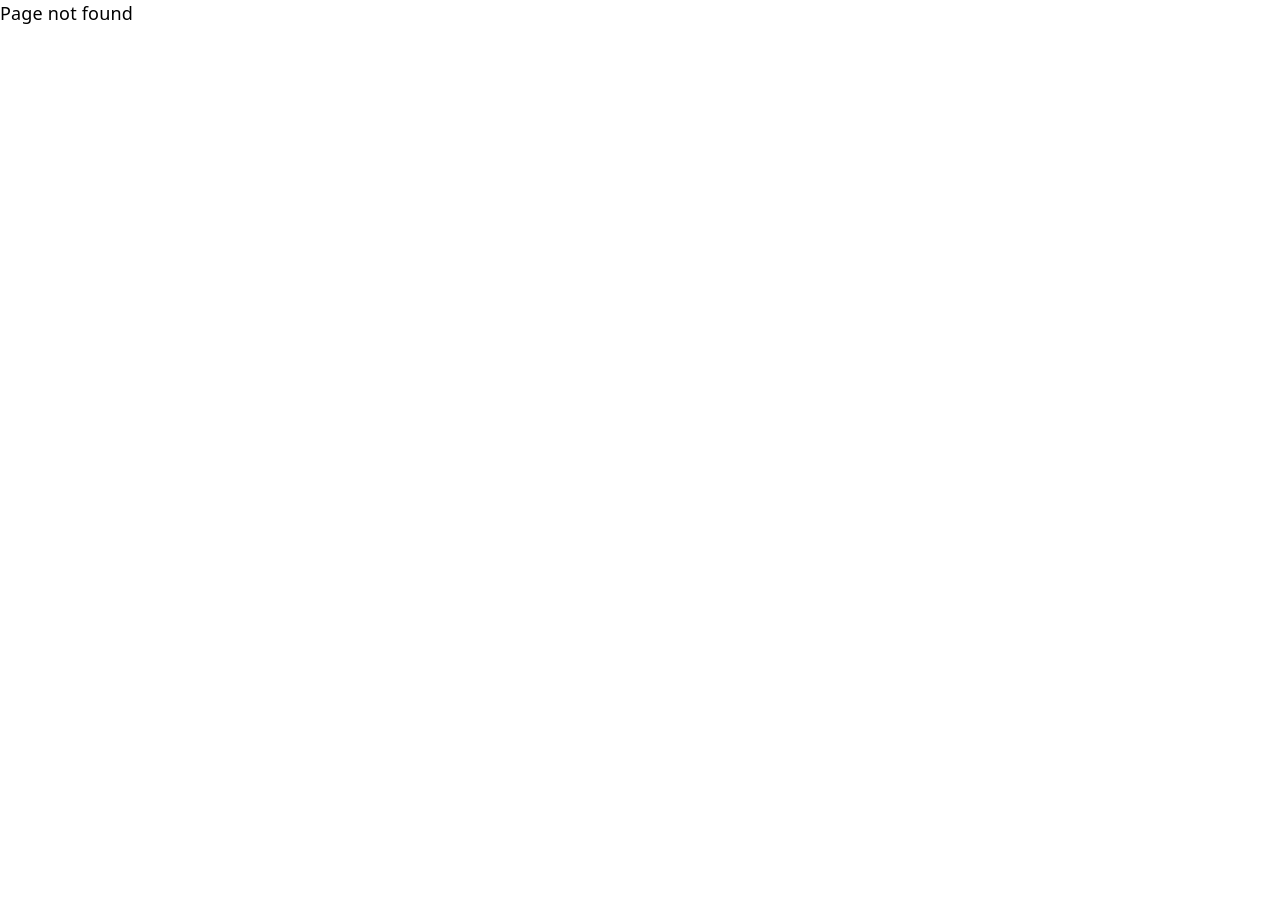
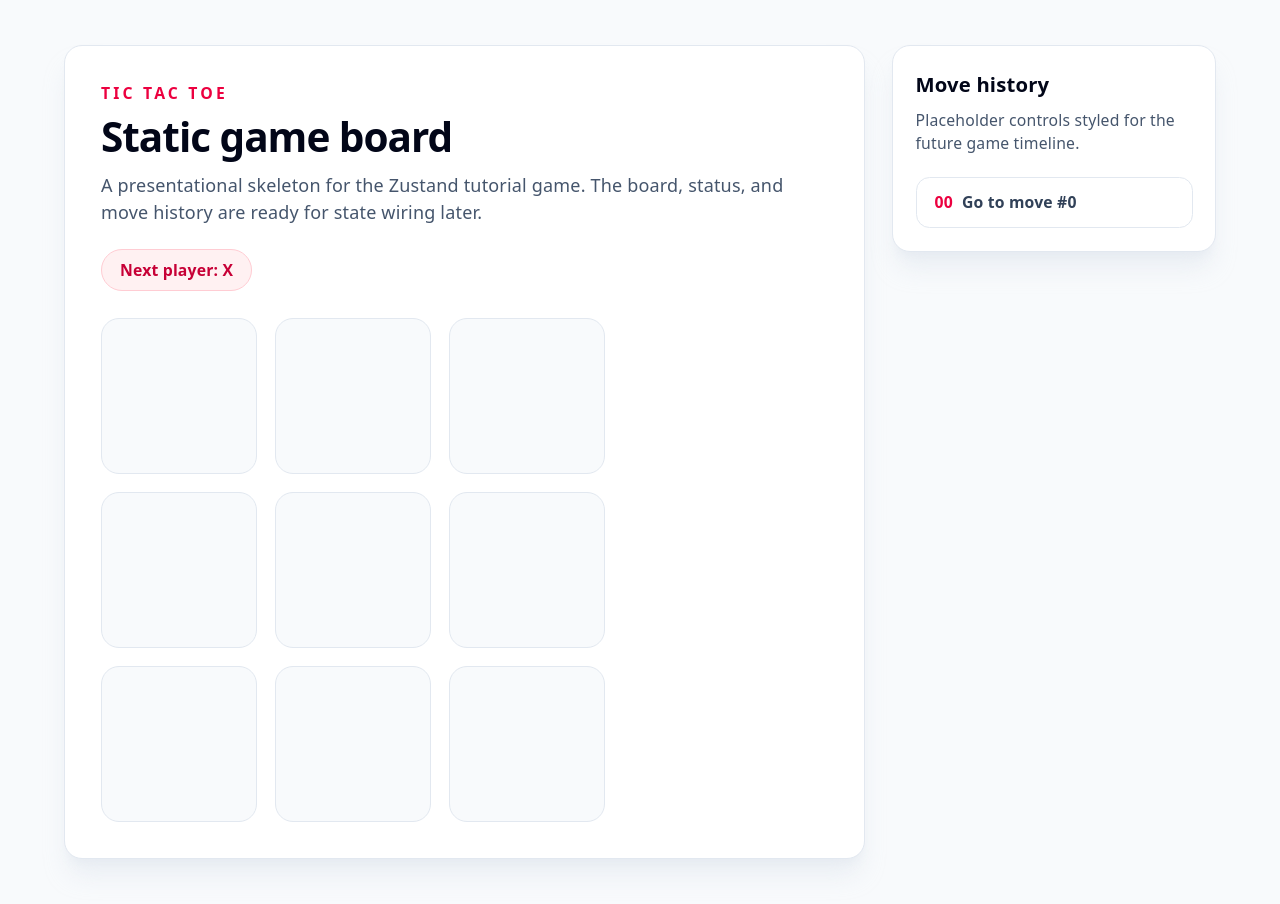
Before and after one commit to ganeshdevnr/pomodoro-task, a React (Vite) app: page /tic-tac in a window 1280 px wide. Before the commit this address had no page. Before the commit the page ends 800 px from the top, so only its background shows below. Built offline with nearby package versions, Linux system fonts and the light colour scheme.

Commit message:
implemented tic tac toe

```diff
--- a/src/components/navbar/NavBar.tsx
+++ b/src/components/navbar/NavBar.tsx
@@ -38,6 +38,14 @@ const options = [
       },
     }),
   },
+  {
+    label: 'Tic Tac',
+    link: linkOptions({
+      to: '/tic-tac',
+      className: navLinkClass,
+      activeProps: { className: activeNavLinkClass },
+    }),
+  },
 ]
 
 export function NavBar() {
--- a/src/pages/store/useStore.tsx
+++ b/src/pages/store/useStore.tsx
@@ -7,5 +7,10 @@ export interface Data {
 
 export const useStore = create<Data>((set) => ({
   bears: 100,
-  updateBears: (newBears: number) => set({ bears: newBears }),
+  updateBears: (newBears: number) => {
+    console.log('testing')
+    // prepare the new state
+
+    set({ bears: newBears })
+  },
 }))
--- /dev/null
+++ b/src/pages/tictac/tictac.tsx
@@ -0,0 +1,209 @@
+import { create } from 'zustand'
+
+type SquareValue = 'X' | 'O' | null
+
+// const moveHistory = [
+//   'Go to game start',
+//   'Go to move #1',
+//   'Go to move #2',
+//   'Go to move #3',
+//   'Go to move #4',
+// ]
+
+interface TicTacState {
+  currentPlayer: SquareValue
+  //   state: SquareValue[]
+  click: (position: number) => void
+  history: Array<SquareValue[]>
+  gotoMove: (index: number) => void
+  currentMove: number
+}
+
+const useTicTac = create<TicTacState>((set) => {
+  return {
+    history: [[null, null, null, null, null, null, null, null, null]],
+    currentPlayer: 'X',
+    // state: [null, null, null, null, null, null, null, null, null],
+    click: (position: number) => {
+      return set((state) => {
+        // check if currentMove is less than history.length. if so, then truncate the history
+        if (state.currentMove < state.history.length - 1) {
+          const newHistory = state.history.slice(0, state.currentMove + 1)
+
+          const _currentPlayer = newHistory.length % 2 === 0 ? 'O' : 'X'
+
+          const _newState = newHistory[newHistory.length - 1].map(
+            (value, index) => {
+              return index === position - 1 ? _currentPlayer : value
+            },
+          )
+
+          return {
+            history: [...newHistory, [..._newState]],
+            currentMove: newHistory.length,
+            currentPlayer: _currentPlayer === 'X' ? 'O' : 'X',
+          }
+        }
+
+        // calculate the new state
+        const latestState = state.history[state.history.length - 1]
+
+        const newState = latestState.map((value, index) => {
+          return index === position - 1 ? state.currentPlayer : value
+        })
+
+        return {
+          currentPlayer: state.currentPlayer === 'X' ? 'O' : 'X',
+          history: [...state.history, [...newState]],
+          currentMove: state.history.length,
+        }
+      })
+    },
+    currentMove: 0, // default is 1
+    gotoMove: (index: number) => {
+      return set({
+        currentMove: index,
+        currentPlayer: index % 2 === 0 ? 'X' : 'O',
+      })
+    },
+  }
+})
+
+export function TicTacComponent() {
+  return (
+    <main className="min-h-[calc(100svh-73px)] bg-slate-50 px-4 py-10 text-slate-700 sm:px-6 dark:bg-slate-950 dark:text-slate-300">
+      <section
+        className="mx-auto grid w-full max-w-5xl gap-6 lg:grid-cols-[minmax(0,1fr)_18rem] lg:items-start"
+        aria-labelledby="tic-tac-title"
+      >
+        <div className="rounded-2xl border border-slate-200 bg-white p-5 shadow-xl shadow-slate-200/70 sm:p-8 dark:border-slate-800 dark:bg-slate-900 dark:shadow-black/30">
+          <GameStatus />
+          <Board />
+        </div>
+
+        <MoveHistory />
+      </section>
+    </main>
+  )
+}
+
+function GameStatus() {
+  const nextPlayer = useTicTac((state) => state.currentPlayer)
+
+  return (
+    <header className="mb-6 text-center sm:text-left">
+      <p className="mb-2 text-sm font-semibold uppercase tracking-[0.2em] text-rose-600 dark:text-rose-300">
+        Tic Tac Toe
+      </p>
+      <h1
+        id="tic-tac-title"
+        className="text-3xl font-extrabold tracking-tight text-slate-950 sm:text-4xl dark:text-slate-50"
+      >
+        Static game board
+      </h1>
+      <p className="mt-3 max-w-2xl text-base text-slate-600 dark:text-slate-400">
+        A presentational skeleton for the Zustand tutorial game. The board,
+        status, and move history are ready for state wiring later.
+      </p>
+
+      <div className="mt-5 inline-flex rounded-full border border-rose-200 bg-rose-50 px-4 py-2 text-sm font-bold text-rose-700 dark:border-rose-500/30 dark:bg-rose-500/10 dark:text-rose-200">
+        Next player: {nextPlayer}
+      </div>
+    </header>
+  )
+}
+
+function calculateWinner(squares: SquareValue[]) {
+  const lines = [
+    [0, 1, 2],
+    [3, 4, 5],
+    [6, 7, 8],
+    [0, 3, 6],
+    [1, 4, 7],
+    [2, 5, 8],
+    [0, 4, 8],
+    [2, 4, 6],
+  ]
+
+  for (const [a, b, c] of lines) {
+    if (squares[a] && squares[a] === squares[b] && squares[a] === squares[c]) {
+      return squares[a]
+    }
+  }
+
+  return null
+}
+
+function Board() {
+  const currentMove = useTicTac((state) => state.currentMove)
+  const board = useTicTac((state) => state.history)[currentMove]
+
+  const winner = calculateWinner(board)
+
+  console.log(winner)
+
+  console.log(board)
+
+  return (
+    <div
+      className="mx-auto grid max-w-sm grid-cols-3 gap-3 sm:max-w-md sm:gap-4 lg:mx-0"
+      aria-label="Tic Tac Toe board"
+    >
+      {board.map((value, index) => {
+        return <Square key={index} value={value} position={index + 1} />
+      })}
+    </div>
+  )
+}
+
+function Square({ value, position }: { value: SquareValue; position: number }) {
+  const click = useTicTac((state) => state.click)
+
+  return (
+    <button
+      onClick={() => click(position)}
+      type="button"
+      aria-label={`Square ${position}${value ? ` contains ${value}` : ' is empty'}`}
+      className="aspect-square rounded-2xl border border-slate-200 bg-slate-50 text-5xl font-black text-slate-900 transition-colors hover:border-rose-300 hover:bg-rose-50 focus-visible:outline-2 focus-visible:outline-offset-2 focus-visible:outline-rose-500 sm:text-6xl dark:border-slate-700 dark:bg-slate-950 dark:text-slate-50 dark:hover:border-rose-500/60 dark:hover:bg-rose-500/10"
+    >
+      {/* Static placeholder value. Interactivity and state can replace this later. */}
+      {value}
+    </button>
+  )
+}
+
+function MoveHistory() {
+  const moveHistory = useTicTac((state) => state.history)
+
+  const goToMove = useTicTac((state) => state.gotoMove)
+
+  return (
+    <aside className="rounded-2xl border border-slate-200 bg-white p-5 shadow-xl shadow-slate-200/70 dark:border-slate-800 dark:bg-slate-900 dark:shadow-black/30">
+      <h2 className="text-lg font-bold text-slate-950 dark:text-slate-50">
+        Move history
+      </h2>
+      <p className="mt-2 text-sm text-slate-600 dark:text-slate-400">
+        Placeholder controls styled for the future game timeline.
+      </p>
+
+      <ol className="mt-5 space-y-3">
+        {moveHistory.map((move, index) => {
+          return (
+            <li>
+              <button
+                onClick={() => goToMove(index)}
+                type="button"
+                className="w-full rounded-xl border border-slate-200 px-4 py-3 text-left text-sm font-semibold text-slate-700 transition-colors hover:border-rose-300 hover:bg-rose-50 hover:text-rose-700 focus-visible:outline-2 focus-visible:outline-offset-2 focus-visible:outline-rose-500 dark:border-slate-700 dark:text-slate-200 dark:hover:border-rose-500/60 dark:hover:bg-rose-500/10 dark:hover:text-rose-200"
+              >
+                <span className="mr-2 text-rose-600 dark:text-rose-300">
+                  {String(index).padStart(2, '0')}
+                </span>
+                Go to move #{index}
+              </button>
+            </li>
+          )
+        })}
+      </ol>
+    </aside>
+  )
+}
--- a/src/routeTree.gen.ts
+++ b/src/routeTree.gen.ts
@@ -10,6 +10,7 @@
 
 import { Route as rootRouteImport } from './routes/__root'
 import { Route as WeatherRouteImport } from './routes/weather'
+import { Route as TicTacRouteImport } from './routes/tic-tac'
 import { Route as StoreRouteImport } from './routes/store'
 import { Route as DashboardRouteImport } from './routes/dashboard'
 import { Route as LayoutRouteImport } from './routes/_layout'
@@ -25,6 +26,11 @@ import { Route as LayoutpostPostsPostIdCommentsCommentIdRouteImport } from './ro
 const WeatherRoute = WeatherRouteImport.update({
   id: '/weather',
   path: '/weather',
+  getParentRoute: () => rootRouteImport,
+} as any)
+const TicTacRoute = TicTacRouteImport.update({
+  id: '/tic-tac',
+  path: '/tic-tac',
   getParentRoute: () => rootRouteImport,
 } as any)
 const StoreRoute = StoreRouteImport.update({
@@ -89,6 +95,7 @@ export interface FileRoutesByFullPath {
   '/': typeof LayoutRouteWithChildren
   '/dashboard': typeof DashboardRoute
   '/store': typeof StoreRoute
+  '/tic-tac': typeof TicTacRoute
   '/weather': typeof WeatherRoute
   '/analytics': typeof LayoutAnalyticsRoute
   '/home': typeof LayoutHomeRoute
@@ -102,6 +109,7 @@ export interface FileRoutesByTo {
   '/': typeof LayoutRouteWithChildren
   '/dashboard': typeof DashboardRoute
   '/store': typeof StoreRoute
+  '/tic-tac': typeof TicTacRoute
   '/weather': typeof WeatherRoute
   '/analytics': typeof LayoutAnalyticsRoute
   '/home': typeof LayoutHomeRoute
@@ -117,6 +125,7 @@ export interface FileRoutesById {
   '/_layout': typeof LayoutRouteWithChildren
   '/dashboard': typeof DashboardRoute
   '/store': typeof StoreRoute
+  '/tic-tac': typeof TicTacRoute
   '/weather': typeof WeatherRoute
   '/_layout/analytics': typeof LayoutAnalyticsRoute
   '/_layout/home': typeof LayoutHomeRoute
@@ -133,6 +142,7 @@ export interface FileRouteTypes {
     | '/'
     | '/dashboard'
     | '/store'
+    | '/tic-tac'
     | '/weather'
     | '/analytics'
     | '/home'
@@ -146,6 +156,7 @@ export interface FileRouteTypes {
     | '/'
     | '/dashboard'
     | '/store'
+    | '/tic-tac'
     | '/weather'
     | '/analytics'
     | '/home'
@@ -160,6 +171,7 @@ export interface FileRouteTypes {
     | '/_layout'
     | '/dashboard'
     | '/store'
+    | '/tic-tac'
     | '/weather'
     | '/_layout/analytics'
     | '/_layout/home'
@@ -175,6 +187,7 @@ export interface RootRouteChildren {
   LayoutRoute: typeof LayoutRouteWithChildren
   DashboardRoute: typeof DashboardRoute
   StoreRoute: typeof StoreRoute
+  TicTacRoute: typeof TicTacRoute
   WeatherRoute: typeof WeatherRoute
 }
 
@@ -185,6 +198,13 @@ declare module '@tanstack/react-router' {
       path: '/weather'
       fullPath: '/weather'
       preLoaderRoute: typeof WeatherRouteImport
+      parentRoute: typeof rootRouteImport
+    }
+    '/tic-tac': {
+      id: '/tic-tac'
+      path: '/tic-tac'
+      fullPath: '/tic-tac'
+      preLoaderRoute: typeof TicTacRouteImport
       parentRoute: typeof rootRouteImport
     }
     '/store': {
@@ -340,6 +360,7 @@ const rootRouteChildren: RootRouteChildren = {
   LayoutRoute: LayoutRouteWithChildren,
   DashboardRoute: DashboardRoute,
   StoreRoute: StoreRoute,
+  TicTacRoute: TicTacRoute,
   WeatherRoute: WeatherRoute,
 }
 export const routeTree = rootRouteImport
--- /dev/null
+++ b/src/routes/tic-tac.tsx
@@ -0,0 +1,6 @@
+import { createFileRoute } from '@tanstack/react-router'
+import { TicTacComponent } from '../pages/tictac/tictac'
+
+export const Route = createFileRoute('/tic-tac')({
+  component: TicTacComponent,
+})
```
